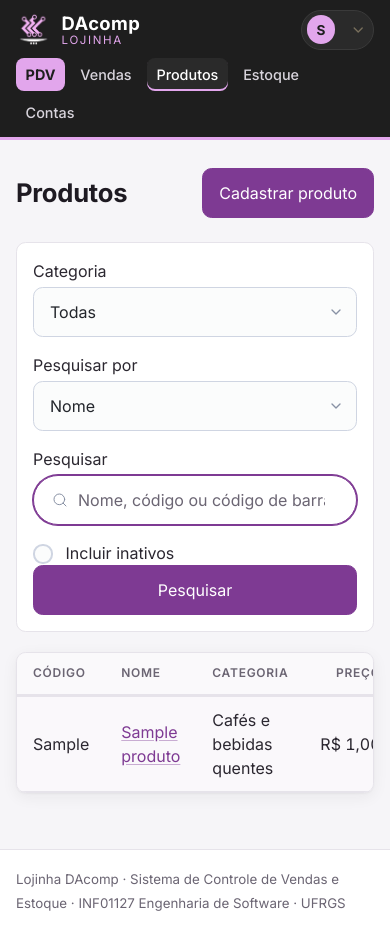
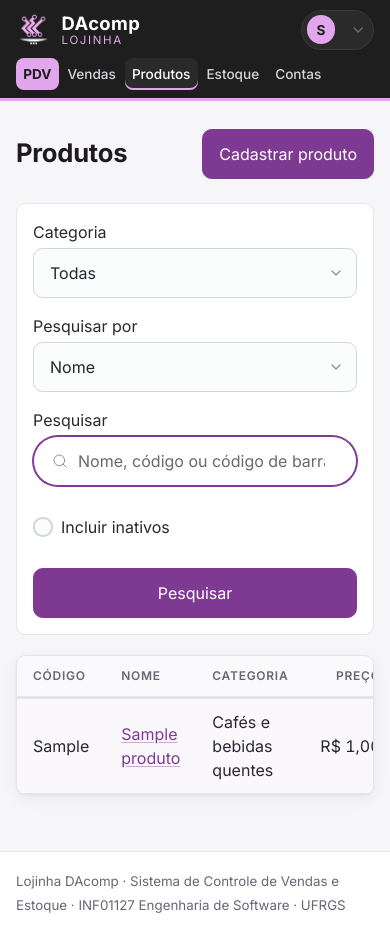
Before and after one commit to PedroGasparetto/sistema-dacomp, a Django app: page /produtos/ in a window 390 px wide. Before the commit the page ends 911 px from the top, so only its background shows below. Run offline with Django 5.2, Linux system fonts and the light colour scheme; a user stored in the database is signed in; tables that the repository leaves empty hold one stand-in row (values such as "Sample post").

Commit message:
Corrige desalinhamentos e estouros de layout em várias resoluções
Auditoria das telas em 360, 414, 768, 1024, 1366 e 1920 px:
- PDV: preço e estoque ficam no rodapé de todos os cards de atalho, na
  mesma altura, com ou sem controle de estoque.
- PDV no celular: a lista de candidatos vira blocos empilhados e não
  estoura mais a largura da página.
- Detalhe do produto: o botão Inativar fica alinhado aos demais.
- Lista de produtos: "Incluir inativos" alinhado com os campos do filtro;
  códigos não quebram no hífen.
- Formulário de conta: a caixa "Ativo" fica ao lado do rótulo.
- Fechamento do caixa: tabelas de vendas em andamento e concluídas no
  contêiner rolável, com o mesmo estilo das outras; respiro antes do
  formulário.
- Celular estreito: os cinco links do menu cabem numa linha.

Co-Authored-By: Claude Opus 5.5 <noreply@anthropic.com>
Claude-Session: https://claude.ai/code/session_01PfvwMDMALDtyiAoHVTcGmU

```diff
--- a/catalogo/templates/catalogo/lista_produtos.html
+++ b/catalogo/templates/catalogo/lista_produtos.html
@@ -15,7 +15,7 @@
   <label class="filtro-largo">{{ formulario_pesquisa.termo.label }}
     <input type="search" name="termo" value="{{ formulario_pesquisa.termo.value|default:'' }}" placeholder="Nome, código ou código de barras" autofocus>
   </label>
-  <label><input type="checkbox" name="incluir_inativos" {% if formulario_pesquisa.incluir_inativos.value %}checked{% endif %}> {{ formulario_pesquisa.incluir_inativos.label }}</label>
+  <label class="filtro-opcao"><input type="checkbox" name="incluir_inativos" {% if formulario_pesquisa.incluir_inativos.value %}checked{% endif %}> {{ formulario_pesquisa.incluir_inativos.label }}</label>
   <button type="submit">Pesquisar</button>
 </form>
 
@@ -28,7 +28,7 @@
       <tbody>
         {% for produto in produtos %}
           <tr>
-            <td>{{ produto.codigo }}</td>
+            <td class="codigo">{{ produto.codigo }}</td>
             <td><a href="{{ produto.get_absolute_url }}">{{ produto.nome }}</a></td>
             <td>{{ produto.get_categoria_display }}</td>
             <td class="num">{{ produto.preco_unitario|moeda }}</td>
--- a/static/css/app.css
+++ b/static/css/app.css
@@ -155,6 +155,20 @@ article {
   .barra-usuario-nome {
     display: none;
   }
+}
+/* Celulares estreitos: os cinco links cabem numa linha só. */
+@media (max-width: 420px) {
+  .barra-app .barra-nav > ul {
+    gap: 0.1rem;
+  }
+  .barra-app .barra-nav > ul a {
+    padding: 0.35rem 0.45rem;
+    font-size: 0.85rem;
+  }
+}
+/* Códigos (BIS-REC, CAF-LEI) não quebram no hífen. */
+.codigo {
+  white-space: nowrap;
 }
 .barra-nav > ul li {
   list-style: none;
@@ -558,6 +596,17 @@ dl.detalhes dd {
 .filtro-largo {
   grid-column: span 2;
 }
+/* Checkbox na linha dos filtros: mesma altura e margem dos campos ao lado. */
+.filtros .filtro-opcao {
+  display: flex;
+  align-items: center;
+  gap: 0.5rem;
+  min-height: calc(1rem * var(--pico-line-height) + var(--pico-form-element-spacing-vertical) * 2 + var(--pico-border-width) * 2);
+  margin-bottom: var(--pico-spacing);
+}
+.filtros .filtro-opcao input {
+  margin: 0;
+}
 @media (max-width: 576px) {
   .filtros {
     grid-template-columns: 1fr;
--- a/vendas/templates/vendas/fechar_caixa.html
+++ b/vendas/templates/vendas/fechar_caixa.html
@@ -13,6 +13,7 @@
     Há {{ resumo.vendas_em_andamento }} venda{{ resumo.vendas_em_andamento|pluralize }} em andamento neste caixa.
     Conclua ou cancele antes de fechar.
   </p>
+  <div class="tabela-rolavel">
   <table class="striped" aria-label="Vendas em andamento">
     <thead><tr><th>Venda</th><th>Operador</th><th>Iniciada</th><th>Itens</th><th class="num">Total</th><th></th></tr></thead>
     <tbody>
@@ -27,7 +28,7 @@
             {% if venda.operador_id == user.pk %}
               <a href="{% url 'vendas:pdv' %}">Retomar no PDV</a>
             {% else %}
-              <form method="post" action="{% url 'vendas:cancelar_venda' venda.pk %}">
+              <form method="post" action="{% url 'vendas:cancelar_venda' venda.pk %}" class="formulario-em-linha">
                 {% csrf_token %}
                 <button type="submit" class="secondary">Cancelar venda</button>
               </form>
@@ -37,6 +38,7 @@
       {% endfor %}
     </tbody>
   </table>
+  </div>
 {% endif %}
 
 <div class="pdv">
@@ -46,6 +48,7 @@
     {% if vendas %}
       <details>
         <summary>Ver vendas concluídas ({{ vendas|length }})</summary>
+        <div class="tabela-rolavel">
         <table class="striped">
           <tbody>
             {% for venda in vendas %}
@@ -58,6 +61,7 @@
             {% endfor %}
           </tbody>
         </table>
+        </div>
       </details>
     {% endif %}
   </section>
```
Also changed, not shown: other parts of static/css/app.css (+72 -2 lines), vendas/templates/vendas/pdv.html (+6 -7 lines).
